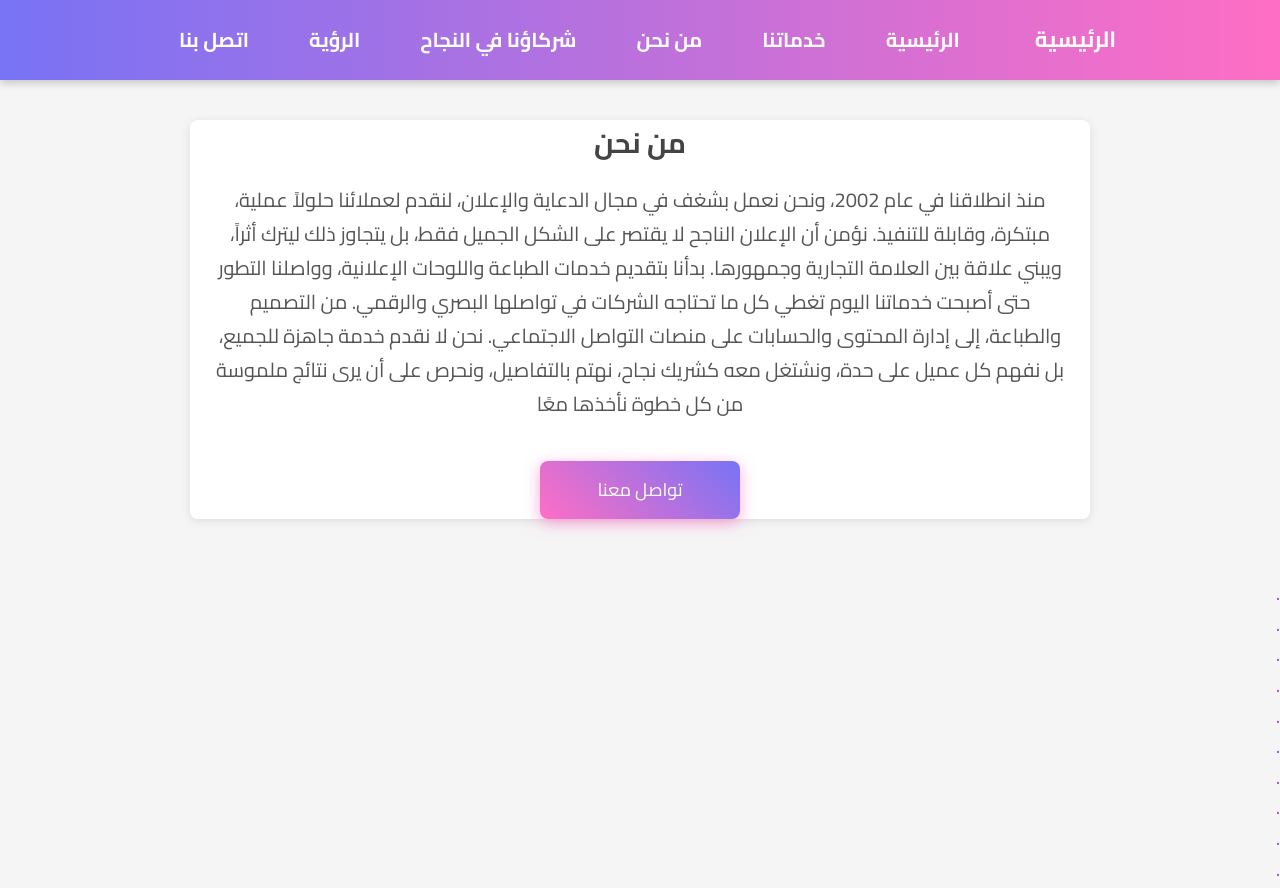
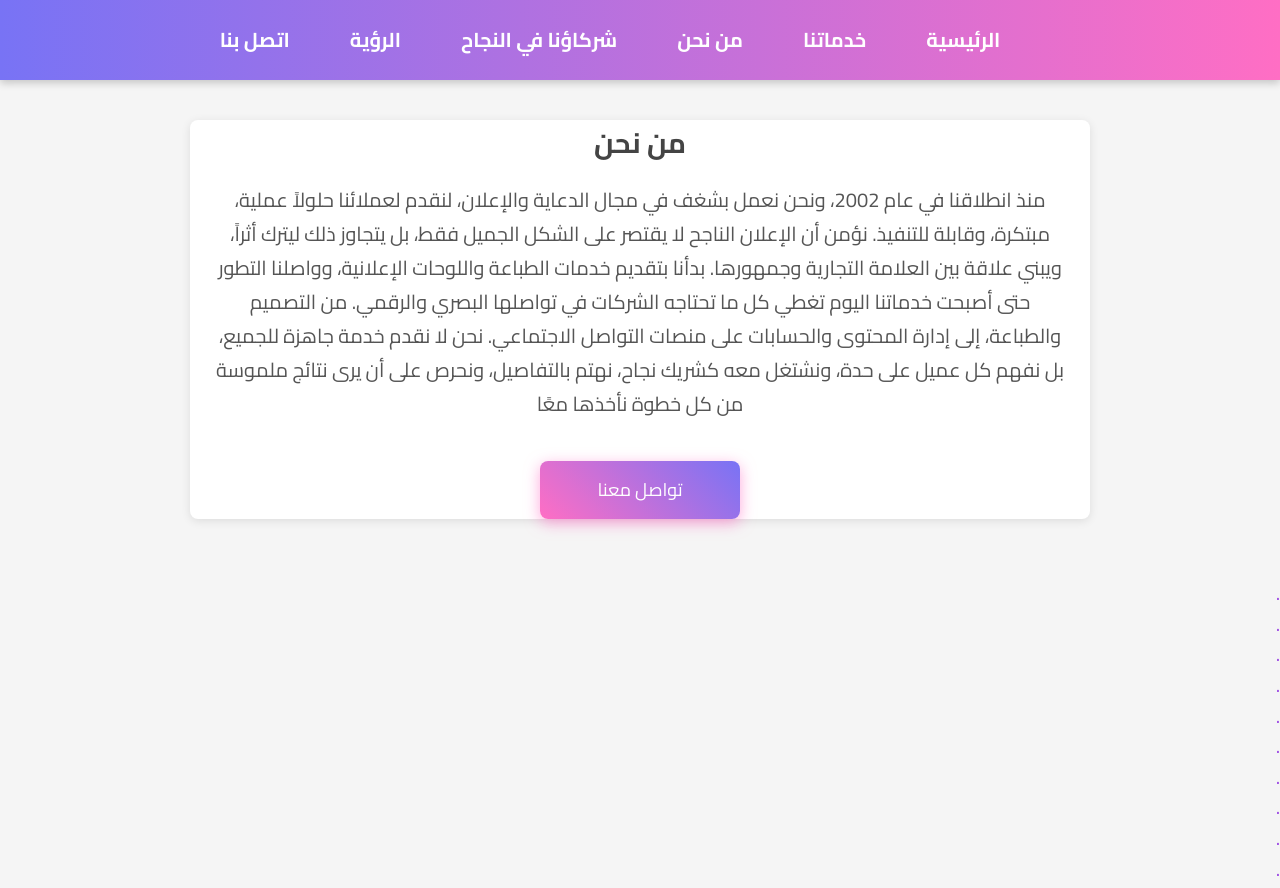
Before and after one commit to mediastyles/menu, a plain HTML site: page about us.html in a window 1280 px wide. Shown: the top 888 px of the page. Drawn offline with Linux system fonts and the light colour scheme; a web font is replaced by a local one.

Commit message:
Add files via upload

```diff
--- a/about us.html
+++ b/about us.html
@@ -219,7 +219,7 @@
 <body>
 
   <nav>
-    <div class="homepage-label">الرئيسية</div>
+    <div class="homepage-label"></div>
     <a href="index.html">الرئيسية</a>
     <a href="Services.html">خدماتنا</a>
     <a href="about us.html">من نحن </a>
```
